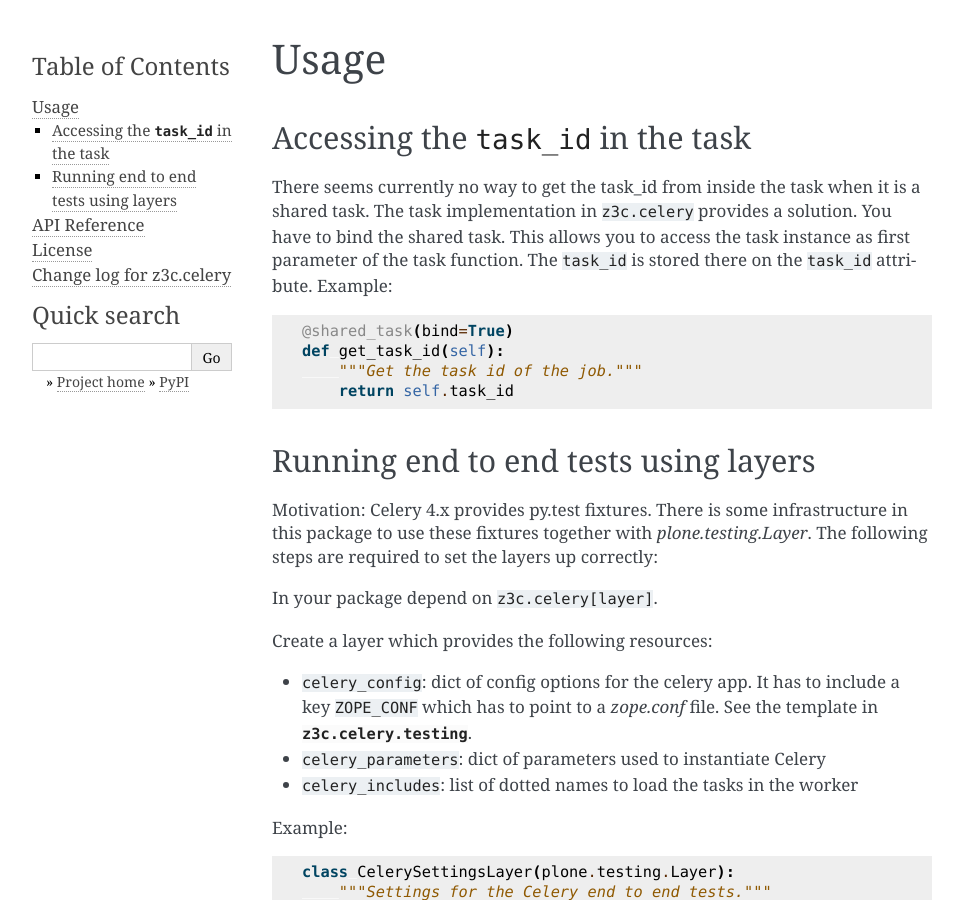
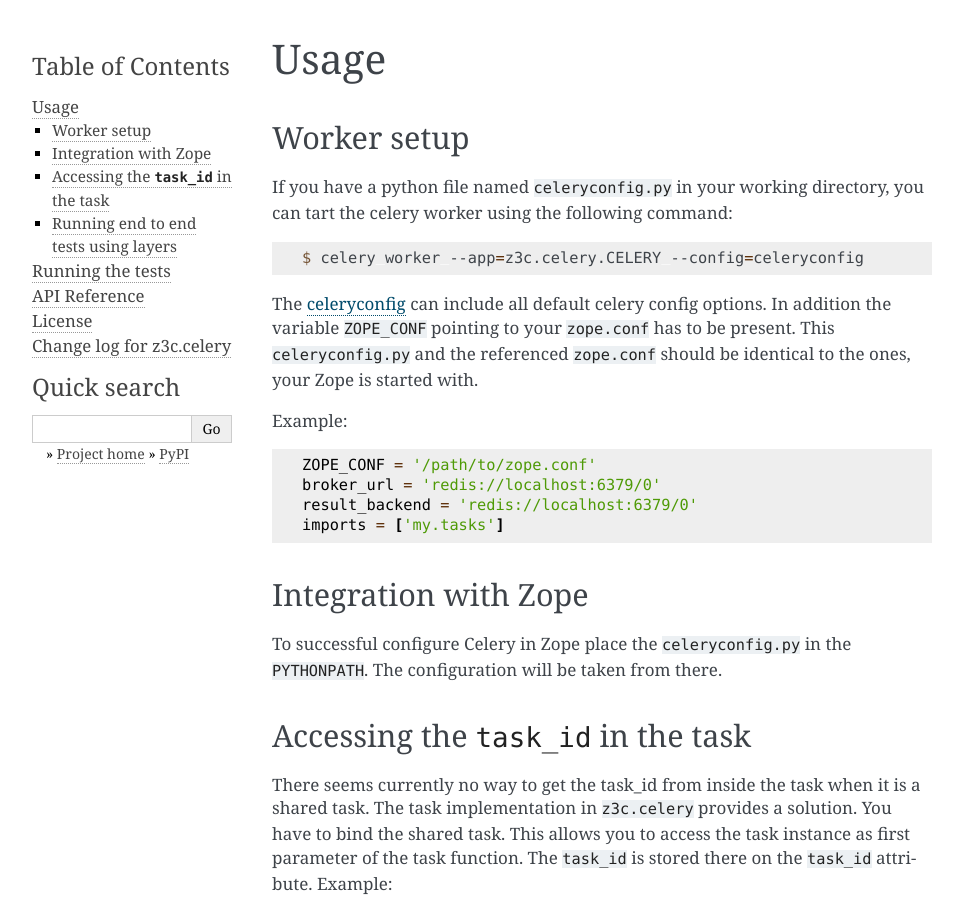
Before and after one commit to ZeitOnline/z3c.celery, a Sphinx documentation site: the page built from doc/usage.rst, in a window 1280 px wide and 900 px high. Shown: the whole window, without its empty margins (148-1111 px from the left). Built offline with Sphinx 7.4.7, drawn with Linux system fonts in a browser that asks for light colours.

Commit message:
Add documentation and expose CELERY app on package level.

```diff
--- a/doc/index.rst
+++ b/doc/index.rst
@@ -1,9 +1,15 @@
-.. include:: ../README.rst
+z3c.celery
+==========
+
+Integration of Celery 4 with Zope 3.
+
+This package is compatible with Python version 2.7.
 
 .. toctree::
     :maxdepth: 2
 
     usage
+    testing
     api
     about
     changes
--- /dev/null
+++ b/doc/testing.rst
@@ -0,0 +1,12 @@
+Running the tests
+=================
+
+To run the test suite you need a ``redis-server`` listening on the default
+port. The tests use the redis database ``/1``, which means that no other celery
+worker should be connected to that database.
+
+To run the actual tests, simply run `tox`_ in the package root directory.
+
+.. _`tox`:https://tox.readthedocs.io/en/latest/
+
+Together with the tests, this documentation will be build by `tox`_.
--- a/doc/usage.rst
+++ b/doc/usage.rst
@@ -1,5 +1,38 @@
 Usage
 =====
+
+Worker setup
+------------
+
+If you have a python file named ``celeryconfig.py`` in your working directory,
+you can tart the celery worker using the following command:
+
+.. code-block:: console
+
+    $ celery worker --app=z3c.celery.CELERY --config=celeryconfig
+
+The `celeryconfig`_ can include all default celery config options. In addition
+the variable ``ZOPE_CONF`` pointing to your ``zope.conf`` has to be present.
+This ``celeryconfig.py`` and the referenced ``zope.conf`` should be identical to
+the ones, your Zope is started with.
+
+Example::
+
+    ZOPE_CONF = '/path/to/zope.conf'
+    broker_url = 'redis://localhost:6379/0'
+    result_backend = 'redis://localhost:6379/0'
+    imports = ['my.tasks']
+
+
+.. _`celeryconfig` : http://docs.celeryproject.org/en/latest/userguide/configuration.html
+
+
+Integration with Zope
+---------------------
+
+To successful configure Celery in Zope place the ``celeryconfig.py`` in the
+``PYTHONPATH``. The configuration will be taken from there.
+
 
 Accessing the ``task_id`` in the task
 -------------------------------------
@@ -14,7 +47,6 @@
     def get_task_id(self):
         """Get the task id of the job."""
         return self.task_id
-
 
 
 Running end to end tests using layers
```
Also changed, not shown: 1 other file.
